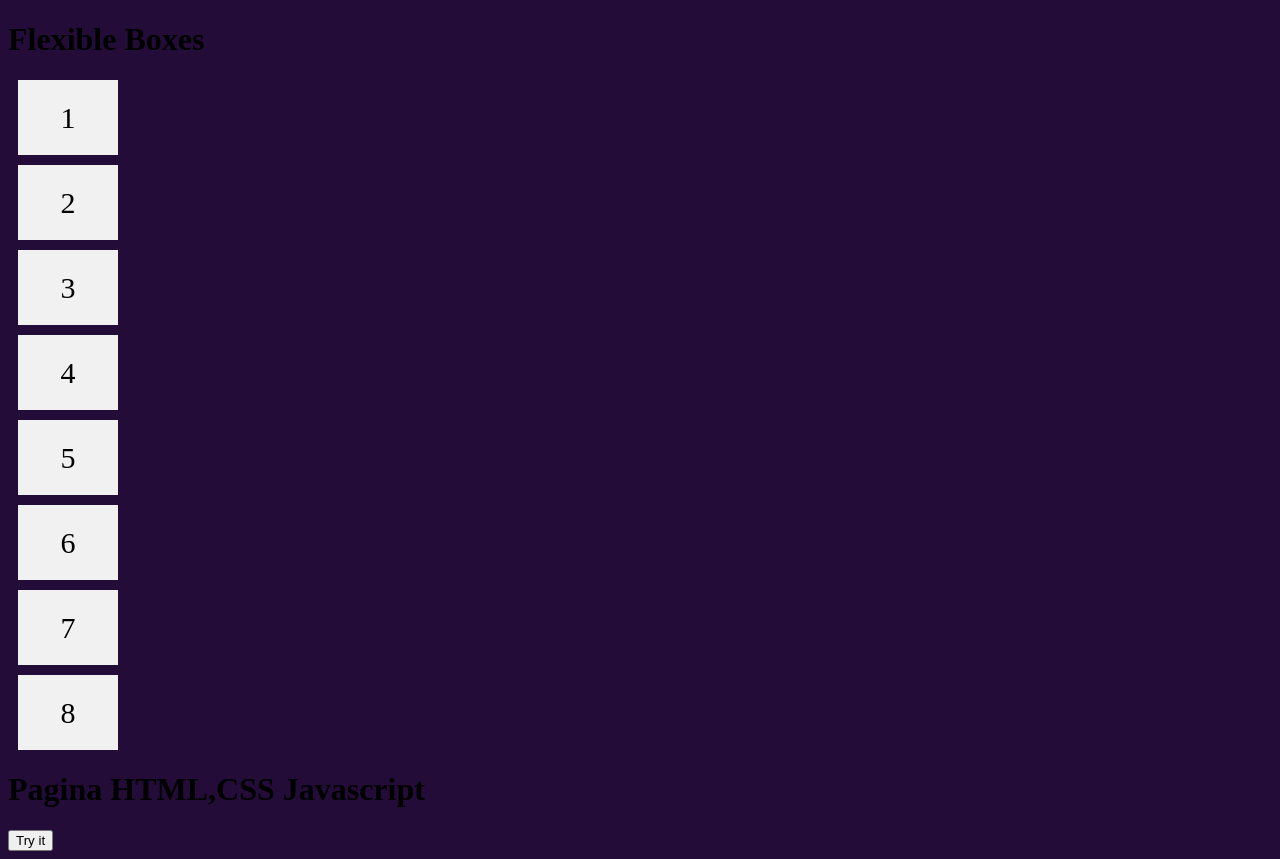
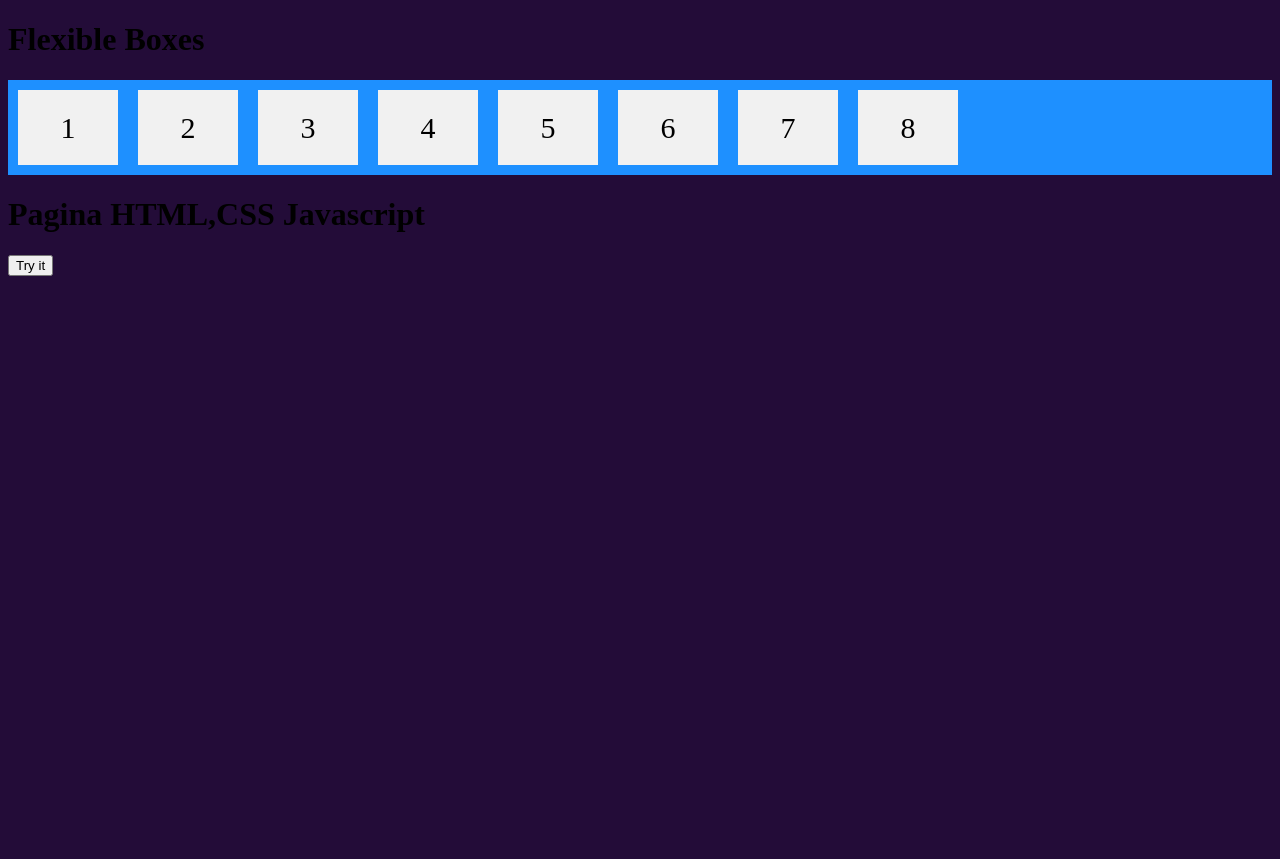
Before and after one commit to anaju68/webpage, a plain HTML site: page index.html in a window 1280 px wide. After the commit the page ends 800 px from the top, so only its background shows below. Drawn offline with Linux system fonts and the light colour scheme.

Commit message:
,,,,,,,,,

```diff
--- a/style.css
+++ b/style.css
@@ -1,5 +1,11 @@
 body{
     background-color: rgb(35, 12, 56);
+}
+
+.flex-container {
+    display: flex;
+    flex-wrap: nowrap;
+    background-color: DodgerBlue;
   }
 
   .flex-container > div {
```
Also changed, not shown: index.html (+0 -5 lines). Lines whose indentation alone changed are shown as unchanged.
